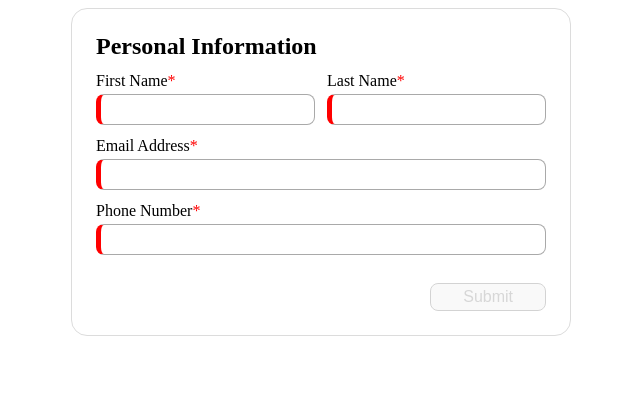
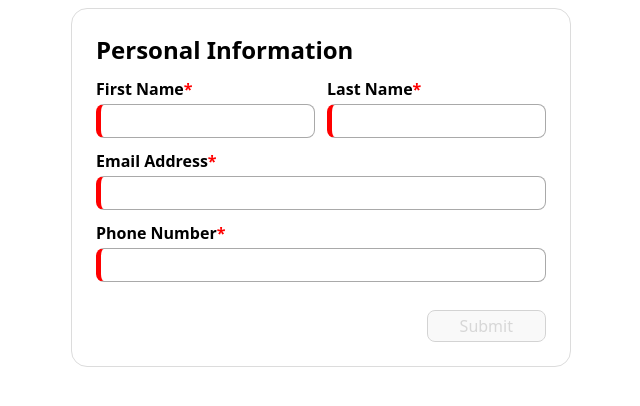
Before and after one commit to AidanPaoloBelmonte/cv-application, a React (Vite) app: page / in a window 1280 px wide. Shown: the top 406 px of the page, without its empty margins (319-959 px from the left). Built offline with nearby package versions, Linux system fonts and the light colour scheme.

Commit message:
Added Style to Read-only version of form created when submitting

```diff
--- a/src/components/personal.jsx
+++ b/src/components/personal.jsx
@@ -61,7 +61,7 @@ function PersonalSection() {
   const [submitted, setSubmitStatus] = useState(false);
 
   const handleSubmitStateChange = (e) => {
-    setSubmitStatus(true);
+    setSubmitStatus(!submitted);
 
     e.preventDefault();
   };
@@ -87,7 +87,6 @@ function PersonalSection() {
         <FormEntry
           {...register("emailAdd", {
             required: true,
-            pattern: /^[\w\-\.]+@([\w-]+\.)+[\w-]{2,}$/gm,
           })}
           label="Email Address"
           inputType="email"
@@ -107,7 +106,7 @@ function PersonalSection() {
           <button
             submit="button"
             onClick={handleSubmitStateChange}
-            disabled={!isDirty || (!isValid && !submitted)}
+            disabled={(!isDirty || !isValid) && !submitted}
           >
             Submit
           </button>
--- a/src/styles/style.css
+++ b/src/styles/style.css
@@ -1,5 +1,17 @@
 * {
     box-sizing: border-box;
+    font-family:
+        system-ui,
+        -apple-system,
+        BlinkMacSystemFont,
+        "Segoe UI",
+        Roboto,
+        Oxygen,
+        Ubuntu,
+        Cantarell,
+        "Open Sans",
+        "Helvetica Neue",
+        sans-serif;
 }
 
 *:focus {
@@ -58,12 +70,21 @@ button {
     background-color: whitesmoke;
 }
 
+label {
+    font-weight: bold;
+}
+
 .formEntry {
     grid-column: span 2;
 
     display: flex;
     flex-direction: column;
     gap: 4px;
+
+    p {
+        margin: 0px 0px 8px 0px;
+        font-size: 1.2rem;
+    }
 }
 
 .formFooter {
```
Also changed, not shown: index.html (indentation only).
